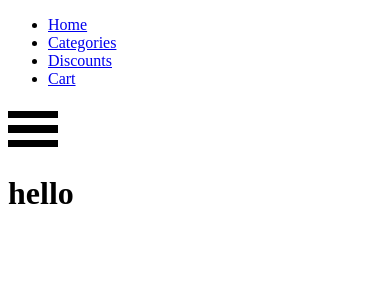
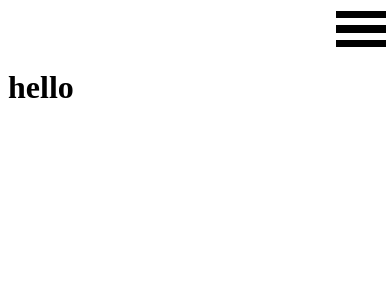
Before and after one commit to micdra7/online-shop-frontend, a React app: page / in a window 390 px wide. Shown: the top 300 px of the page. Built offline with nearby package versions, Linux system fonts and the light colour scheme.

Commit message:
feat: created basic navbar for mobile screens, added default behaviour when navbar opem

```diff
--- /dev/null
+++ b/src/components/container/App/App.scss
@@ -0,0 +1,12 @@
+.wrapper {
+    position: fixed;
+    top: 3rem;
+    width: 100%;
+    height: 100%;
+
+    transition: all .25s ease-in-out;
+
+    &.active {
+        top: calc(3rem + 150px);
+    }
+}
--- a/src/components/container/App/App.tsx
+++ b/src/components/container/App/App.tsx
@@ -1,6 +1,7 @@
 import React, { useState } from 'react';
 import { BrowserRouter as Router, Switch, Route } from 'react-router-dom';
 import Navbar from '../Navbar/Navbar';
+import './App.scss'
 
 export interface AppProps { message: string; }
 
@@ -13,9 +14,16 @@ const App: React.FC<AppProps> = ({ message }) => {
         { href: '/cart', text: 'Cart' },
     ];
 
+    const [burgerActive, setBurgerActive] = useState(false);
+
+    const handleBurgerClick = (event?: any) => {
+        setBurgerActive(!burgerActive);
+    };
+
     return (
+        <div className={burgerActive ? 'wrapper active' : 'wrapper'}>
             <Router>
-            <Navbar links={links} />
+                <Navbar links={links} active={burgerActive} handleClick={handleBurgerClick} />
 
                 <Switch>
                     <Route exact path='/'>
@@ -25,6 +33,7 @@ const App: React.FC<AppProps> = ({ message }) => {
                     </Route>
                 </Switch>
             </Router>
+        </div>
     );
 };
 
--- a/src/components/container/Navbar/Navbar.scss
+++ b/src/components/container/Navbar/Navbar.scss
@@ -0,0 +1,57 @@
+.navbar {
+    position: fixed;
+    top: 0;
+    left: 0;
+    width: 100%;
+    height: 3rem;
+
+    display: flex;
+    flex-flow: column nowrap;
+    justify-content: center;
+    align-items: center;
+
+    transition: all .25s ease-in-out;
+
+    & .burger {
+        position: fixed;
+        top: 0;
+        right: 0;
+    }
+
+    & .nav {
+        position: fixed;
+        top: -100%;
+        list-style-type: none;
+        margin: 0;
+        padding: 0;
+        width: 80%;
+        display: flex;
+        flex-flow: column nowrap;
+        justify-content: center;
+        align-items: center;
+    }
+
+    & .bottom {
+        height: 0;
+        width: 100%;
+        border-top-left-radius: 1rem;
+        border-top-right-radius: 1rem;
+        position: absolute;
+        bottom: 0;
+        background-color: white;
+        transition: all .25s ease-in-out;
+    }
+
+    &.active {
+        background-color: black;
+        height: calc(3rem + 150px);
+
+        & .nav {
+            top: 0;
+        }
+
+        & .bottom {
+            height: 15px;
+        }
+    }
+}
--- a/src/components/container/Navbar/Navbar.tsx
+++ b/src/components/container/Navbar/Navbar.tsx
@@ -5,26 +5,24 @@ import Burger from '../../presentational/Burger/Burger';
 
 export interface NavbarProps {
     links: Array<{ href: string; text: string; }>;
+    active: boolean;
+    handleClick: (event?: any) => void;
 }
 
-const Navbar: React.FC<NavbarProps> = ({ links }) => {
-
-    const [burgerActive, setBurgerActive] = useState(false);
-
-    const handleBurgerClick = (event?: any) => {
-        setBurgerActive(!burgerActive);
-    };
+const Navbar: React.FC<NavbarProps> = ({ links, active, handleClick }) => {
 
     const renderedLinks = links.map((link) => (
         <NavbarLink key={link.href} href={link.href} text={link.text} />));
 
     return (
-        <nav className='navbar' data-testid='navbar'>
+        <nav className={active ? 'navbar active' : 'navbar'} data-testid='navbar'>
 
             <ul className='nav'>
                 {renderedLinks}
             </ul>
-            <Burger active={burgerActive} handleClick={handleBurgerClick} />
+            <Burger active={active} handleClick={handleClick} />
+
+            <div className='bottom' />
         </nav>
     );
 };
--- a/src/components/presentational/Burger/Burger.scss
+++ b/src/components/presentational/Burger/Burger.scss
@@ -3,6 +3,7 @@
     justify-content: space-evenly;
     align-items: center;
     flex-flow: column nowrap;
+    margin: .25rem;
 
     & * {
         display: block;
@@ -10,10 +11,15 @@
         height: 15%;
         color: black;
         background-color: black;
-        transition: all .5s ease-in-out;
+        transition: all .25s ease-in-out, color .25s ease;
     }
 
     &.active {
+
+        & * {
+            color: white;
+            background-color: white;
+        }
 
         & .first {
             transform: translate(0%, 185%) rotate(.125turn);
--- a/src/components/presentational/NavbarLink/NavbarLink.scss
+++ b/src/components/presentational/NavbarLink/NavbarLink.scss
@@ -0,0 +1,16 @@
+.navbar-link {
+
+    margin: .15rem;
+
+    & a {
+        display: inline-block;
+        min-height: 2rem;
+        text-decoration: none;
+        color: white;
+        font-size: 1.25rem;
+    }
+
+    &:first-of-type {
+        margin-top: 1rem;
+    }
+}
--- a/src/components/presentational/NavbarLink/NavbarLink.tsx
+++ b/src/components/presentational/NavbarLink/NavbarLink.tsx
@@ -1,5 +1,7 @@
 import React from 'react';
 import { Link } from 'react-router-dom';
+
+import './NavbarLink.scss';
 
 export interface NavbarLinkProps {
     href: string;
@@ -7,7 +9,7 @@ export interface NavbarLinkProps {
 }
 
 const NavbarLink: React.FC<NavbarLinkProps> = ({ href, text }) => (
-    <li data-testid='navbar-link'>
+    <li className='navbar-link' data-testid='navbar-link'>
         <Link to={href}>
             {text}
         </Link>
--- a/tslint.json
+++ b/tslint.json
@@ -15,6 +15,7 @@
         "ordered-imports": false,
         "jsx-boolean-value": false,
         "jsx-alignment": false,
-        "trailing-comma": false
+        "trailing-comma": false,
+        "object-literal-sort-keys": false
     }
 }
--- a/webpack.config.js
+++ b/webpack.config.js
@@ -56,5 +56,9 @@ module.exports = {
             template: './public/index.html',
             filename: './index.html'
         })
-    ]
+    ],
+    devServer: {
+        host: '0.0.0.0',
+        port: 8080
+    }
 };
```
Also changed, not shown: 1 other file (tests, documents, lock files or other folders). Lines whose indentation alone changed are shown as unchanged.
